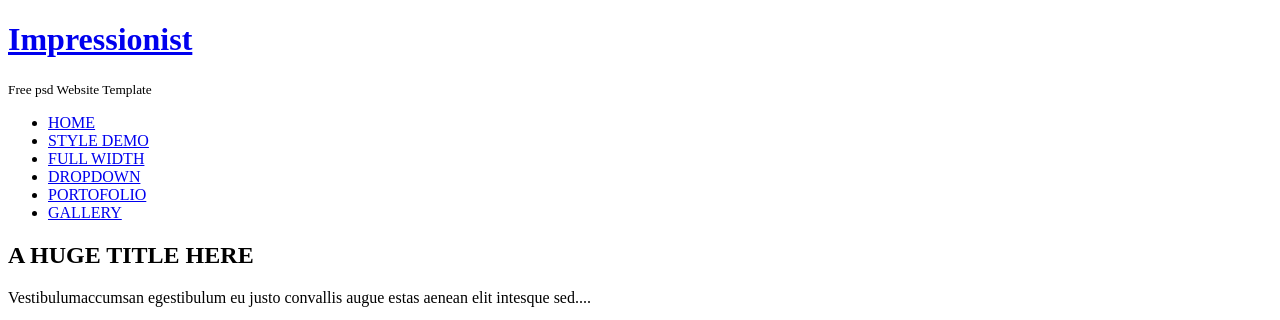
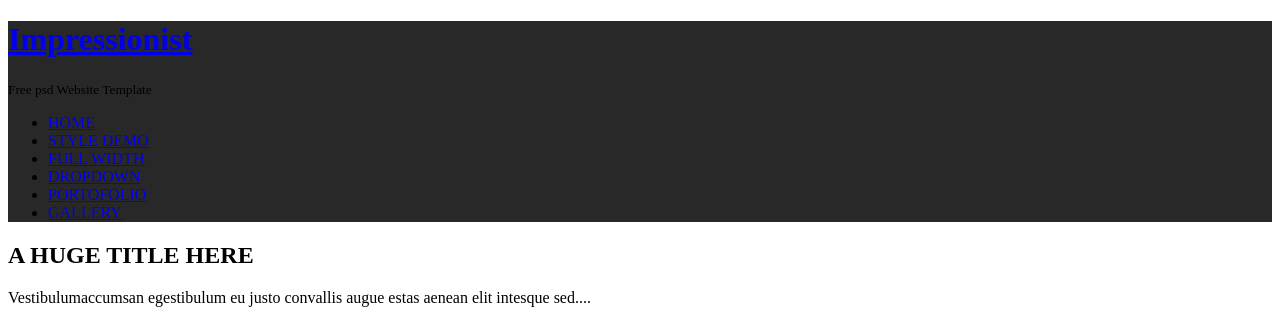
Before and after one commit to ErblinPelaj/PWWW18-19_Gr4, a website: page pwww/public_html/index.html in a window 1280 px wide. Shown: the top 320 px of the page. Drawn offline with Linux system fonts and the light colour scheme.

Commit message:
Update index.html

```diff
--- a/pwww/public_html/index.html
+++ b/pwww/public_html/index.html
@@ -14,6 +14,11 @@
         <h1><a href="#">Impressionist </a></h1>
       <small>Free psd Website Template</small>
     </div>
+    <style>
+          header{
+              background-color: rgb(40,40,40);
+          }
+      </style>
 
       <ul>
         <li><a href="#">HOME</a></li>
```
